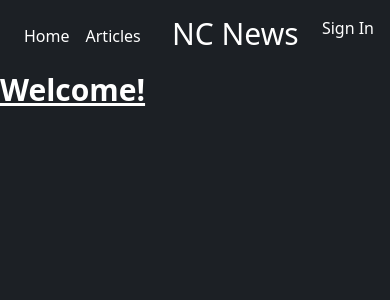
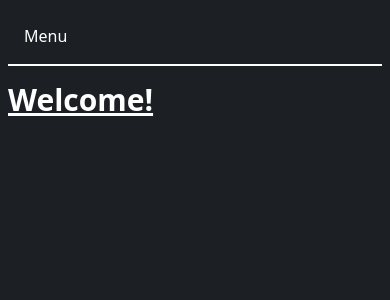
Before and after one commit to sw212/fe-nc-news, a React (Vite) app: page / in a window 390 px wide. Shown: the top 300 px of the page. Built offline with nearby package versions, Linux system fonts and the light colour scheme.

Commit message:
feat: improve small screen styling

```diff
--- a/src/App.jsx
+++ b/src/App.jsx
@@ -10,7 +10,7 @@ import './App.css'
 function App() {
 
     return (
-        <div className="max-w-7xl mx-auto">
+        <div className="max-w-5xl mx-auto p-2">
             <NavBar />
             <Routes>
                 <Route path="/" element={<Home />} />
--- a/src/components/Article.jsx
+++ b/src/components/Article.jsx
@@ -25,10 +25,10 @@ export default function Article()
                 <header className="py-4">
                     <h2 className="text-3xl">{article.title}</h2>
 
-                    <div className="flex justify-between">
-                        <div className="flex space-x-2">
+                    <div className="flex flex-col sm:flex-row justify-between whitespace-nowrap overflow-auto">
+                        <div className="flex">
                             <p>
-                                By {article.author}
+                                <span>By {article.author}</span>
                             </p>
                             <p>
                                 {
@@ -42,7 +42,10 @@ export default function Article()
                                 }
                             </p>
                         </div>
-                        <div>{article.votes} votes</div>
+
+                        <div>
+                            {article.votes} votes
+                        </div>
                     </div>
                 </header>
 
--- a/src/components/ArticleCard.jsx
+++ b/src/components/ArticleCard.jsx
@@ -9,12 +9,12 @@ export default function ArticleCard(props)
         <div className="flex flex-row">
             <img className="object-cover aspect-square h-60" src={article_img_url} />
 
-            <div className="flex flex-col justify-between grow max-2xl p-2">
+            <div className="flex flex-col justify-between grow max-2xl p-2 space-y-2">
                 <Link to={`/articles/${article_id}`}>
                     <h2>{title}</h2>
                 </Link>
 
-                <p className="flex justify-between">
+                <p className="flex flex-col sm:flex-row justify-between whitespace-nowrap">
                     <span>{topic}</span>
                     <span>{comment_count} comments</span>
                 </p>
--- a/src/components/NavBar.jsx
+++ b/src/components/NavBar.jsx
@@ -1,11 +1,35 @@
+import { useState, useEffect, useRef } from "react";
 import { Link } from "react-router-dom";
 
 export default function NavBar()
 {
+    const [showNavMenu, setShowNavMenu] = useState(false);
+    const navMenu = useRef(null);
+
+    const handleMenuClick = (event) => {
+        event.stopPropagation();
+        setShowNavMenu(true);
+    }
+
+    useEffect(() => {
+        const handleClick = (event) => {
+            setShowNavMenu(false);
+        };
+
+        if (showNavMenu)
+        {
+            document.addEventListener('click', handleClick);
+        }
+
+        return () => {
+            document.removeEventListener('click', handleClick);
+        };
+
+    }, [showNavMenu]);
 
     const NavLink = ({to, text}) => {
         return (
-            <li className="p-2">
+            <li>
                 <Link to={to}>
                     <span>{text}</span>
                 </Link>
@@ -13,22 +37,52 @@ export default function NavBar()
         )
     }
 
-    return (
-        <header className="flex max-w-7xl mx-auto justify-between p-4">
-            <nav>
-                <ul className="flex">
+    const NavLinks = (
+        <>
             <NavLink to="/" text="Home" />
             <NavLink to="/articles" text="Articles" />
+        </>
+    );
+
+    return (
+        <div className="p-4 mb-4 border-solid border-b-2">
+            <div className="hidden sm:flex">
+                <header className="flex w-full max-w-7xl mx-auto justify-between items-center">
+                    <nav className="basis-1/3">
+                        <ul className="flex space-x-2">
+                            {NavLinks}
                         </ul>
                     </nav>
 
-            <h1 className="text-3xl">
+                    <h1 className="basis-1/3 text-3xl text-center">
                         NC News
                     </h1>
 
-            <div>
+                    <div className="basis-1/3 flex justify-end">
+                        <button>
                             Sign In
+                        </button>
                     </div>
                 </header>
+            </div>
+
+            <div className="sm:hidden">
+                <header>
+                    <button className="cursor-pointer" onClick={handleMenuClick}>
+                        Menu
+                    </button>
+                </header>
+            </div>
+
+            {showNavMenu &&
+                <div className="sm:hidden absolute top-0 left-0 bottom-0 right-0 bg-background" ref={navMenu}>
+                    <nav>
+                        <ul className="flex flex-col space-y-2 p-4">
+                            {NavLinks}
+                        </ul>
+                    </nav>
+                </div>
+            }
+        </div>
     )
 }
--- a/src/index.css
+++ b/src/index.css
@@ -4,6 +4,6 @@
 
 :root
 {
-    background-color: rgb(28, 32, 37);
+    background-color: #1c2025;
     color: white;
 }
--- a/tailwind.config.js
+++ b/tailwind.config.js
@@ -5,6 +5,9 @@ export default {
         "./src/**/*.{js,ts,jsx,tsx}",
     ],
     theme: {
+        colors: {
+            "background": "#1c2025"
+        },
         extend: {},
     },
     plugins: [],
```
Also changed, not shown: 1 other file (tests, documents, lock files or other folders). Lines whose indentation alone changed are shown as unchanged.
